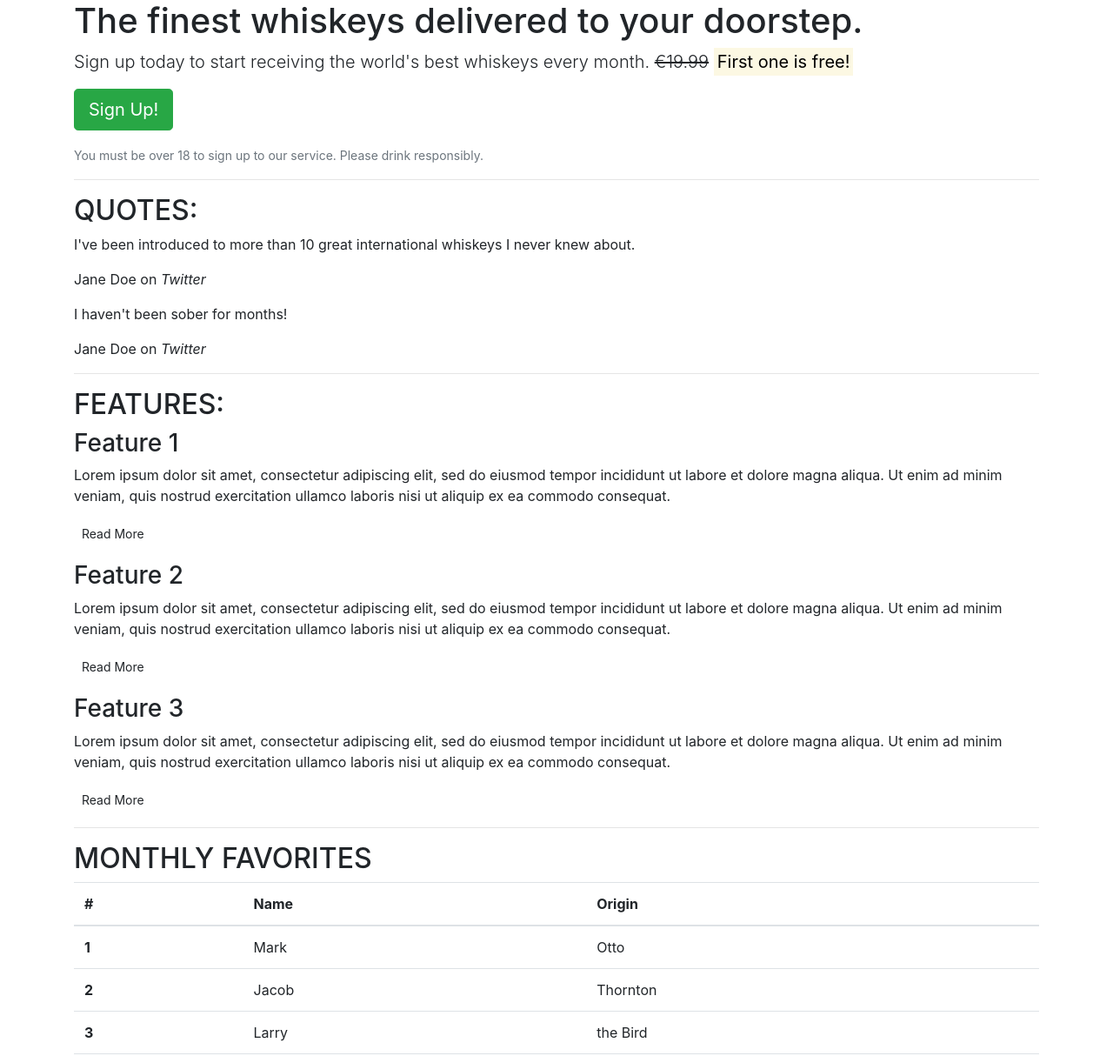
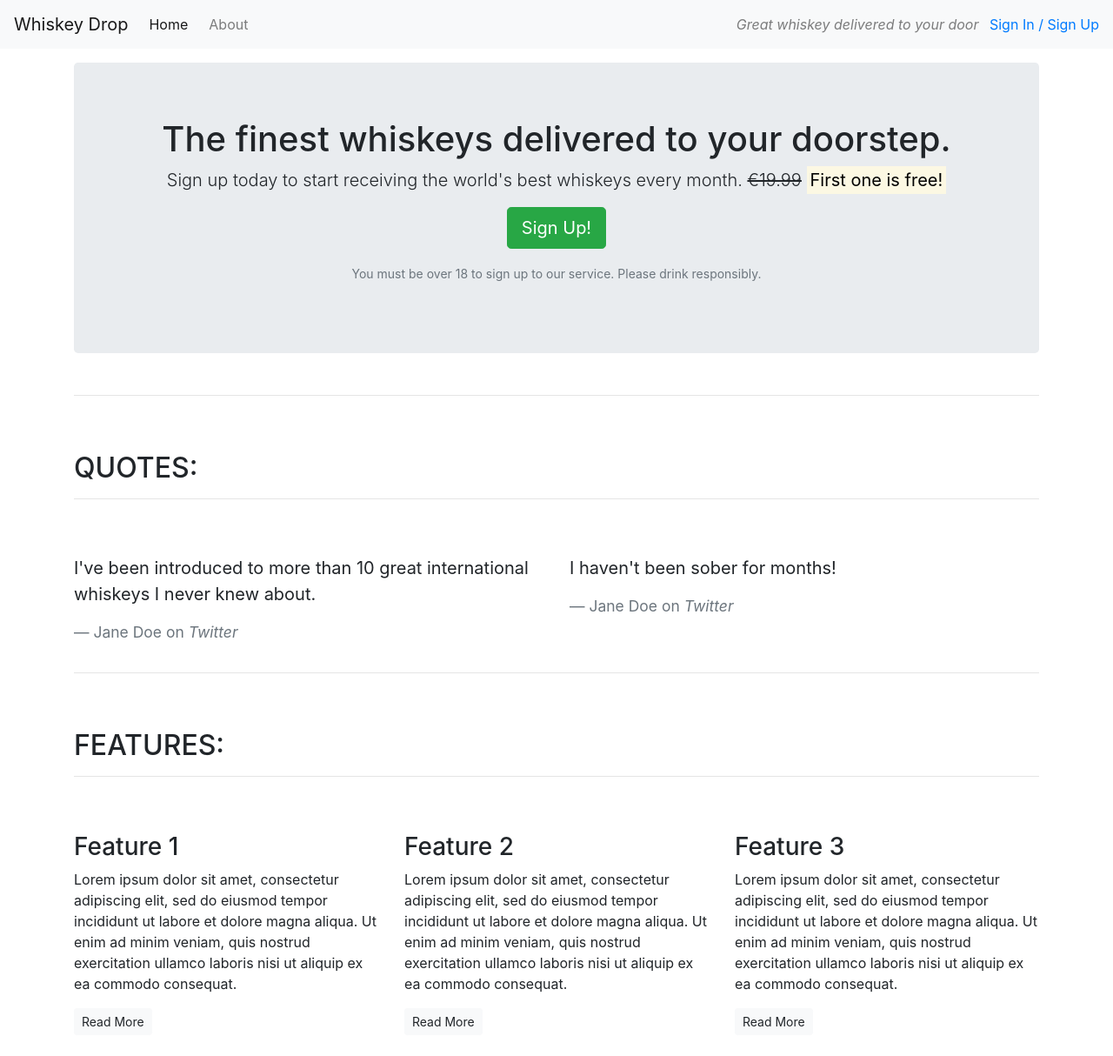
Before and after one commit to PeterHolmqvist/whiskey-drop, a plain HTML site: page index.html in a window 1280 px wide. Shown: the top 1214 px of the page at 87% size. Drawn offline with nearby package versions, Linux system fonts and the light colour scheme.

Commit message:
add nav bar and top 5

```diff
--- a/index.html
+++ b/index.html
@@ -10,56 +10,101 @@
 <title>Whiskey Drop | Taste a new whiskey every month</title>
 </head>
 <body>
-    <article class="container">
+    <!--Nav-->
+    <nav class="navbar navbar-light navbar-expand-sm bg-light">
+        <a href="/" class="navbar-brand">
+                    Whiskey Drop</a>
+        <ul class="navbar-nav mr-auto">
+            <li class="active nav-item mr-2"><a class="nav-link" href="/">Home</a></li>
+            <li class="nav-item mr-2"><a class="nav-link" href="">About</a></li>
+            <li class="nav-item mr-2 d-block d-sm-none"><a class="nav-link" href="">Sign In / Sign Up</a></li>
+        </ul>
+
+        <div class="d-none d-md-block">
+            <p class="navbar-text my-auto mr-2"><i>Great whiskey delivered to your door</i></p>
+            <a href="/login">Sign In / Sign Up</a>
+        </div>
+        <!--</div>-->
+    </nav>
+    <article class="container mt-3">
         <!-- Callout -->
-        <section class="callout">
+        <div class="row">
+            <div class="col-12">
+                <section class="callout jumbotron text-center">
                     <h1>The finest whiskeys delivered to your doorstep.</h1>
-            <p class="lead">Sign up today to start receiving the world's best whiskeys every month. <s>€19.99</s> <strong><mark>First one is free!</mark></strong></p>
+                    <p class="lead">Sign up today to start receiving the world's best whiskeys every month.
+                        <s class="d-none d-sm-inline">€19.99</s>
+                        <span class="d-inline d-sm-none"><br></span>
+                        <strong><mark>First one is free!</mark></strong></p>
                     <p><button class="btn btn-lg btn-success">Sign Up!</button></p>
                     <p class="text-muted"><small>You must be over 18 to sign up to our service. Please drink responsibly.</small></p>
                 </section>
+            </div>
+        </div>
         <!-- /.callout -->
         <hr>
-
         <!-- Quotes -->
         <section class="quotes">
+            <div class="row">
+                <div class="col-12 my-5">
                     <h2 class="text-uppercase">Quotes:</h2>
-            <blockquote class="quote">
+                    <hr />
+                </div>
+            </div>
+            <div class="row">
+                <div class="col-12 col-md-6">
+                    <blockquote class="blockquote">
                         <p>I've been introduced to more than 10 great international whiskeys I never knew about.</p>
-                <footer>Jane Doe on <cite title="Twitter">Twitter</cite></footer>
+                        <footer class="blockquote-footer">Jane Doe on <cite title="Twitter">Twitter</cite></footer>
                     </blockquote>
-            <blockquote class="quote">
+                </div>
+                <div class="col-12 col-md-6">
+                    <blockquote class="blockquote">
                         <p>I haven't been sober for months!</p>
-                <footer>Jane Doe on <cite title="Twitter">Twitter</cite></footer>
+                        <footer class="blockquote-footer">Jane Doe on <cite title="Twitter">Twitter</cite></footer>
                     </blockquote>
+                </div>
+            </div>
         </section>
         <!-- /.quotes -->
         <hr>
-
         <!-- Features -->
         <section class="features">
+            <div class="row">
+                <div class="col-12 my-5">
                     <h2 class="text-uppercase">Features:</h2>
+                    <hr />
+                </div>
+            </div>
+            <div class="row">
+                <div class="col-12 col-md-6 col-lg-4">
                     <div class="feature">
                         <h3>Feature 1</h3>
                         <p>Lorem ipsum dolor sit amet, consectetur adipiscing elit, sed do eiusmod tempor incididunt ut labore et dolore magna aliqua. Ut enim ad minim veniam, quis nostrud exercitation ullamco laboris nisi ut aliquip ex ea commodo consequat.</p>
-                <p><a class="btn btn-sm btn-default" href="">Read More</a></p>
+                        <p><a class="btn btn-sm btn-light" href="">Read More</a></p>
                     </div>
+                </div>
+                <div class="col-12 col-md-6 col-lg-4">
                     <div class="feature">
                         <h3>Feature 2</h3>
                         <p>Lorem ipsum dolor sit amet, consectetur adipiscing elit, sed do eiusmod tempor incididunt ut labore et dolore magna aliqua. Ut enim ad minim veniam, quis nostrud exercitation ullamco laboris nisi ut aliquip ex ea commodo consequat.</p>
-                <p><a class="btn btn-sm btn-default" href="">Read More</a></p>
+                        <p><a class="btn btn-sm btn-light" href="">Read More</a></p>
                     </div>
+                </div>
+                <div class="col-12 d-md-none d-lg-block col-lg-4">
                     <div class="feature">
                         <h3>Feature 3</h3>
                         <p>Lorem ipsum dolor sit amet, consectetur adipiscing elit, sed do eiusmod tempor incididunt ut labore et dolore magna aliqua. Ut enim ad minim veniam, quis nostrud exercitation ullamco laboris nisi ut aliquip ex ea commodo consequat.</p>
-                <p><a class="btn btn-sm btn-default" href="">Read More</a></p>
+                        <p><a class="btn btn-sm btn-light" href="">Read More</a></p>
                     </div>
-        </section>
-        <!-- /.features -->
+                </div>
+            </div>
             <hr>
+            <!--features-->
 
-        <!--features-->
             <section class="features">
+                <div class="row">
+                    <div class="col-12">
                 <h2 class="text-uppercase">Monthly favorites</h2>
                 <div class="feature">
                     <table class="table">
@@ -99,6 +144,10 @@
                         </tbody>
                       </table>
                 </div>
+                </div>
+            </div>
+            </section>
+            <!-- /.features -->
         </section>
         <!-- /.features -->
     </article>
```
Lines whose indentation alone changed are shown as unchanged.
